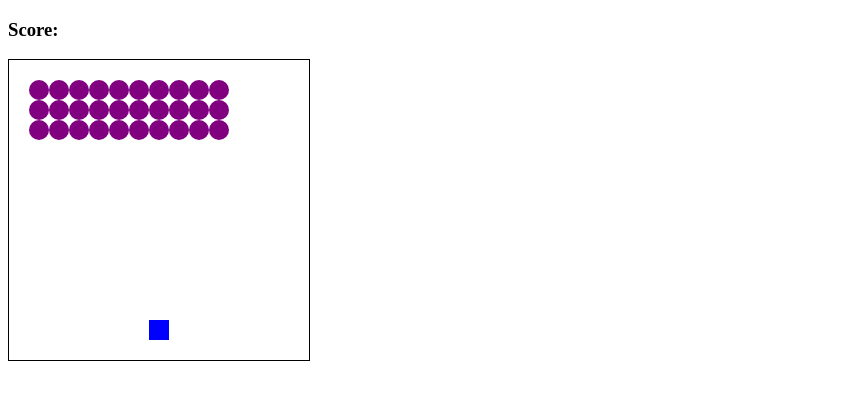
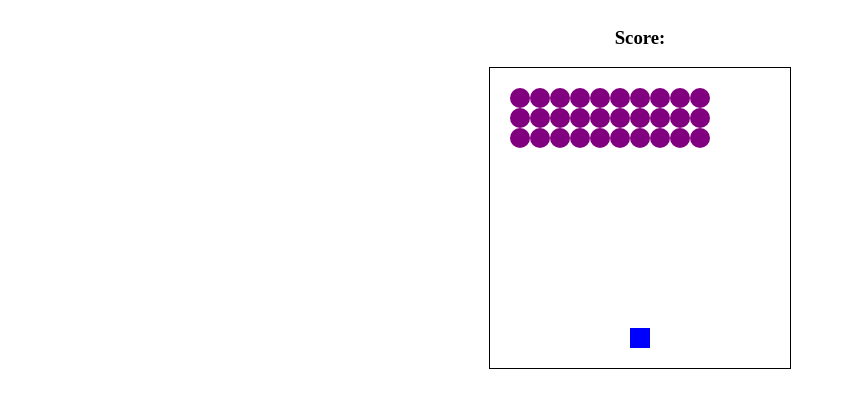
Before and after one commit to JHenrysson/spaceInvaders-, a plain HTML site: page index.html in a window 1280 px wide. Shown: the whole page, without its empty margins (0-846 px from the left). Drawn offline with Linux system fonts and the light colour scheme.

Commit message:
css styling

```diff
--- a/index.html
+++ b/index.html
@@ -4,10 +4,18 @@
     <link rel="stylesheet" href="style.css">
     <script src="app.js" charset="utf-8"></script>
     <meta charset="UTF-8">
-    <title>Title</title>
+    <title>Space Invaders</title>
 </head>
-<h3>Score: <span id="result"></span></h3>
+
+
+
 <body>
+<div id ="title">
+    <h3>Score: <span id="result"></span></h3>
+</div>
+
+
+
 <div class="grid">
     <div></div>
     <div></div>
--- a/style.css
+++ b/style.css
@@ -4,8 +4,10 @@
     border:solid 1px;
     width: 300px;
     height: 300px;
+    margin: auto;
 }
 .grid div{
+    margin: auto;
  width:20px;
     height: 20px;
 }
@@ -22,3 +24,7 @@
 .laser{
     background-color: orange;
 }
+#title{
+    margin: auto;
+    display: table;
+}
```
